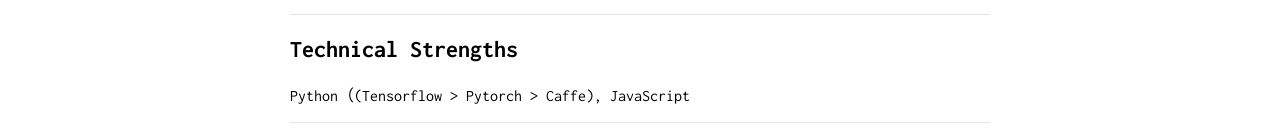
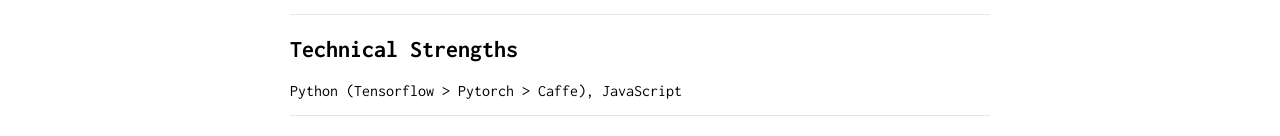
Before and after one commit to RaymondByc/raymondbyc-github.io, a Jekyll site: the page built from index.md, in a window 1280 px wide. Shown: the part 1668-1804 px from the top of the page. Built offline with Jekyll 4.4.1, drawn with Linux system fonts in a browser that asks for light colours; our own code applies the rules of GitHub Pages for plain Markdown files.

```diff
--- a/index.md
+++ b/index.md
@@ -72,4 +72,4 @@ Developed web sites [Bajie Account](cs.zbj.com), [Bajie City](city.zbj.com) page
 
 ## Technical Strengths
 
-Python（(Tensorflow > Pytorch > Caffe), JavaScript
+Python (Tensorflow > Pytorch > Caffe), JavaScript
```
